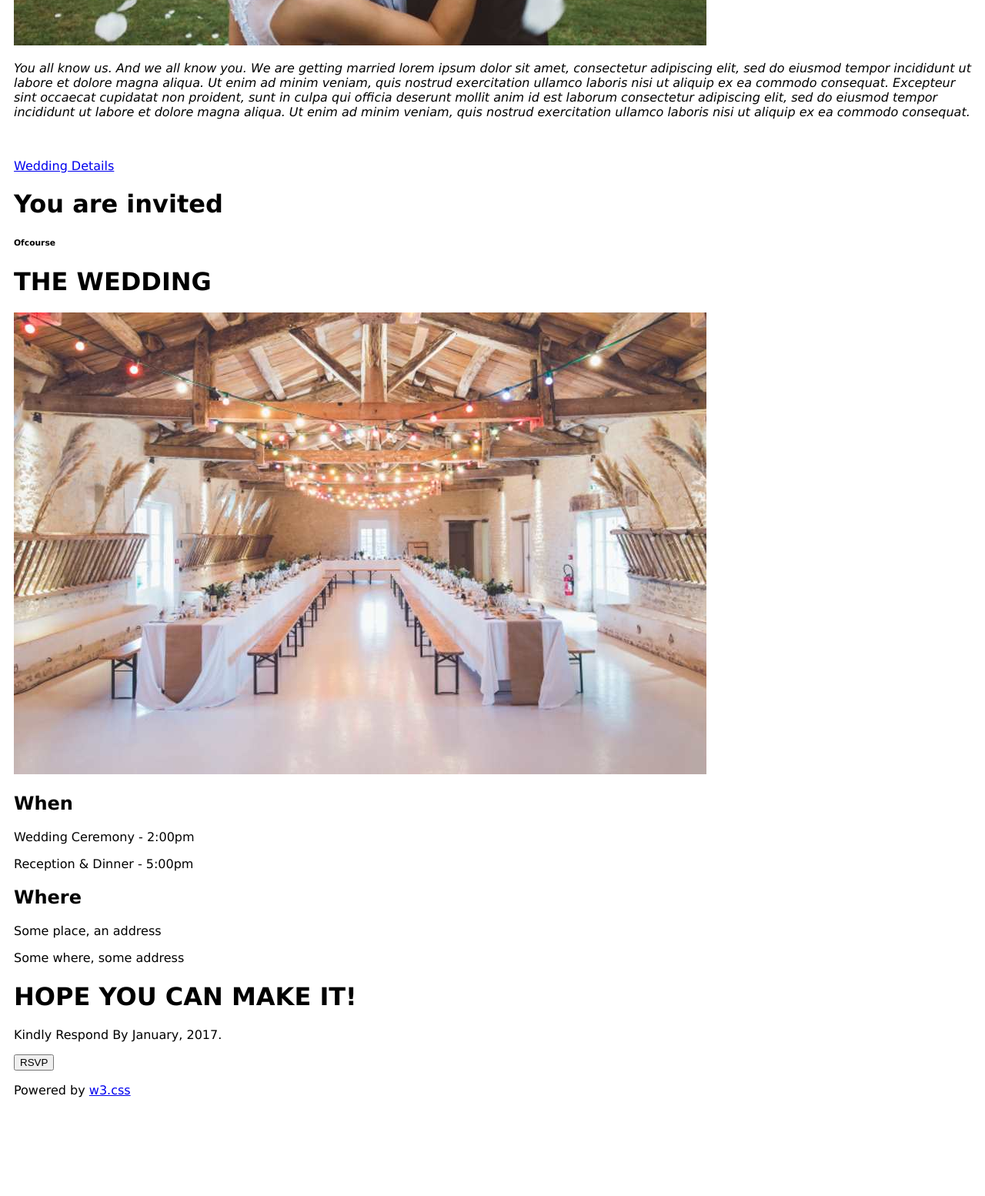
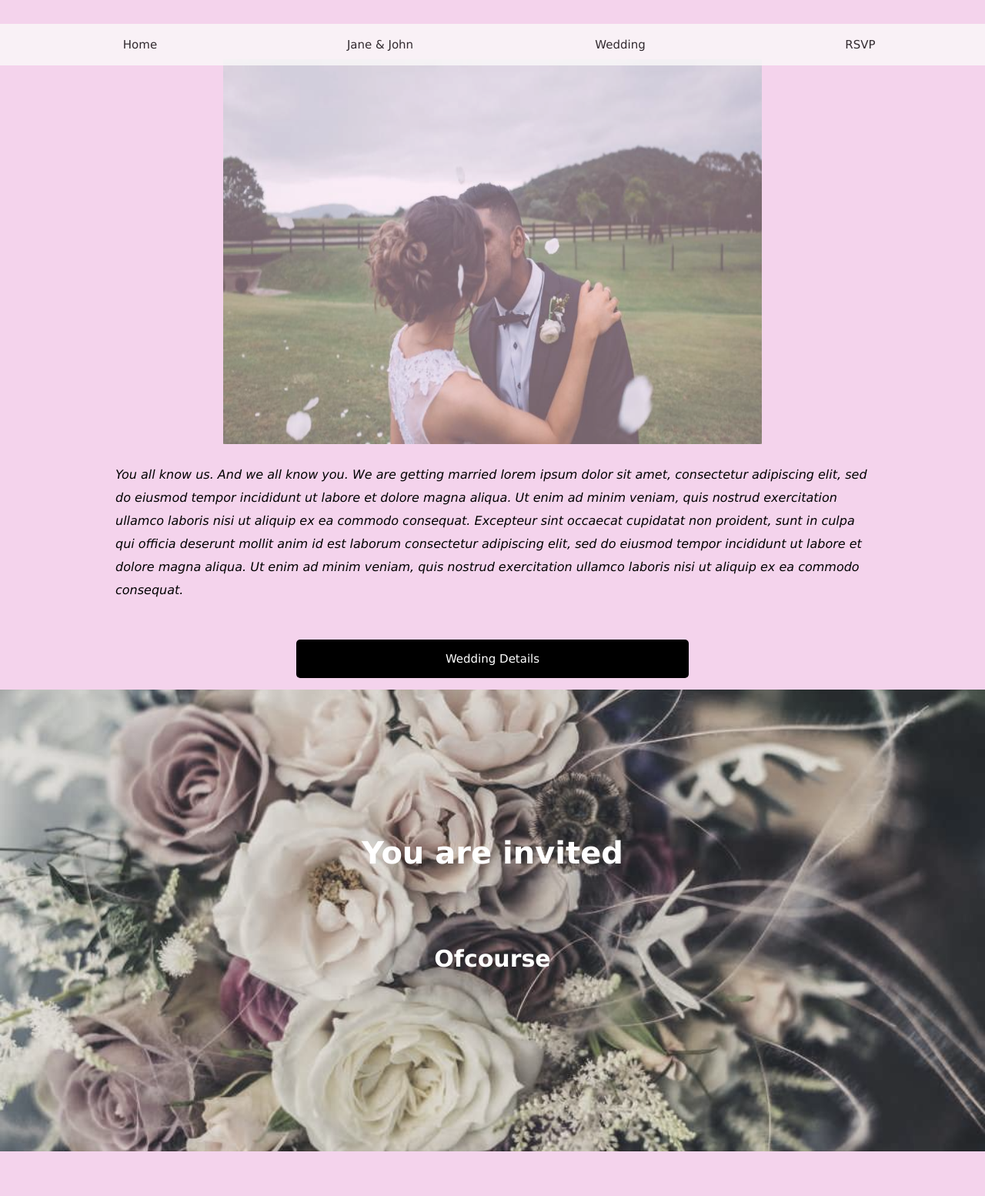
Before and after one commit to solonkonora/wedding-template, a plain HTML site: page index.html in a window 1280 px wide. Shown: the part 715-2269 px from the top of the page at 77% size. Before the commit the page ends 2226 px from the top, so only its background shows below. Drawn offline with Linux system fonts and the light colour scheme; files that its build step writes are made by us from their sources.

Commit message:
done adding the css content for the page

```diff
--- a/assets/style/style.css
+++ b/assets/style/style.css
@@ -1,4 +1,326 @@
 body {
   font-family: "Lucida Sans", "Lucida Sans Regular", "Lucida Grande", Verdana, sans-serif;
+  margin: 0;
+  padding: 0;
+}
+
+.navbar {
+  width: 100vw;
+  display: flex;
+  position: fixed;
+  bottom: 0;
+  background: #fbf9f9;
+  opacity: 0.8;
+  z-index: 5;
+}
+
+.navbar .nav-items {
+  display: flex;
+  align-items: center;
+  justify-content: space-between;
+  padding: 0.5rem 1rem;
+  width: 100%;
+}
+
+.nav-items a {
+  width: 100%;
+  margin: auto;
+  color: #000;
+  text-align: center;
+  text-decoration: none;
+  font-size: 15px;
+  padding: 10px 60px 10px 80px;
+}
+
+.navbar .nav-items a:hover {
+  background-color: #c1c1c1;
+  opacity: none;
+  transition: background-color 0.2s ease;
+}
+
+#rsvp:hover {
+  background-color: #000;
+  color: white;
+  transition: background-color 0.2s ease-in-out;
+}
+
+.header {
+  opacity: 0.6;
+  background-image: url("../images/couple.jpg");
+}
+
+.about-couples img,
+.wedding-info .location img {
+  opacity: 0.6;
+  display: block;
+  margin: 0 auto;
   padding: 10px;
+  width: 700px;
+  height: 500px;
+  border-radius: 2%;
 }
+
+.header,
+.invitation {
+  /* min-height: 100%; */
+  background-position: center;
+  background-size: cover;
+  display: flex;
+  flex-direction: column;
+  justify-content: center;
+  align-items: center;
+  width: 100%;
+  height: 75vh;
+  background-color: #7f7f7f;
+  margin-bottom: -21px;
+}
+
+.header .names {
+  font-size: 60px;
+  color: white;
+}
+
+.header h3 {
+  font-size: 30px;
+  color: white;
+}
+
+.header h2 {
+  font-size: 30px;
+  color: white;
+}
+
+.about {
+  background-color: #f4d3ec;
+}
+
+.about .about-couples .couples-name,
+.location .venue {
+  color: #808080;
+  justify-content: center;
+  justify-self: center;
+  align-items: center;
+  display: flex;
+  height: 20vh;
+}
+
+.about .about-couples p {
+  margin: auto;
+  padding: 15px 150px;
+  justify-content: center;
+  justify-self: center;
+  line-height: 30px;
+}
+
+
+
+.details {
+  margin: auto;
+  display: flex;
+  justify-content: center;
+  width: 50%;
+  background-color: black;
+  color: white;
+  text-decoration: none;
+  border-radius: 5px;
+  padding: 10px;
+  font-size: 15px;
+}
+
+.details:hover {
+  background-color: gray;
+  color: #000;
+}
+
+.invitation {
+  background-image: url("../images/flowers.jpg");
+  filter: grayscale(50%);
+}
+
+.invitation .invite {
+  font-size: 40px;
+  color: white;
+}
+
+.invitation h6 {
+  font-size: 30px;
+  color: white;
+}
+
+.columns {
+  display: flex;
+}
+
+.col-1 {
+  width: 50%;
+  float: left;
+}
+
+.col-2 {
+  width: 50%;
+  float: right;
+}
+
+.columns .col-1 h2,
+.columns .col-2 h2 {
+  font-style: none;
+  text-align: center;
+}
+
+.columns .col-1 p,
+.columns .col-2 p {
+  padding: 15px;
+  text-align: center;
+}
+
+.rsvp-1 {
+  background-color: #f3acac;
+  margin-top: -30px;
+  height: 300px;
+}
+
+.rsvp-1 button {
+  margin: auto;
+  display: flex;
+  justify-content: center;
+  width: 25%;
+  padding: 24px;
+  font-size: larger;
+  background-color: #f26d6d;
+  color: white;
+  text-decoration: none;
+  border-radius: 5px;
+  border-style: none;
+  margin-bottom: -17px;
+}
+
+.rsvp-1 button:hover {
+  background-color: gray;
+  color: #080808;
+}
+
+.rsvp-1 h1 {
+  text-align: center;
+  padding-top: 60px;
+}
+
+.rsvp-1 .response {
+  text-align: center;
+  font-size: 17px;
+  padding-bottom: 20px;
+  padding-top: 10px;
+}
+
+.footer {
+  color: #fff;
+  background-color: #000;
+  padding-top: 16px;
+  padding-bottom: 16px;
+  text-align: center;
+}
+
+.footer .wthree {
+  color: #fff;
+}
+
+
+
+
+
+
+
+
+@media screen and (max-width: 768px) {
+  .nav-items a {
+    color: #000;
+    text-align: center;
+    text-decoration: none;
+    font-size: 15px;
+    padding: 2rem;
+  }
+
+  .header .names {
+    font-size: 50px;
+    color: white;
+    display: block;
+    text-align: center;
+  }
+
+  .header h3 {
+      font-size: 35px;
+      color: white;
+      display: block;
+      text-align: center;
+  }
+
+  .header h2 {
+      font-size: 30px;
+      color: white;
+      display: block;
+  }
+
+  .names {
+    font-size: 64px!important;
+
+  }
+
+  h1, h2, h3, h4, h5, h6 {
+    /* font-family: "Segoe UI",Arial,sans-serif; */
+    font-weight: 400;
+    margin: 10px 0;
+  }
+
+
+
+
+  .about .about-couples p {
+    font-style: italic;
+    margin: auto;
+    padding: 15px;
+    justify-content: center;
+    justify-self: center;
+    line-height: 30px;
+  }
+
+  .about-couples img,
+  .wedding-info .location img {
+    display: block;
+    margin: 0 auto;
+    padding: 10px;
+    width: 300px;
+    height: 150px;
+    border-radius: 4%;
+  }
+
+  .columns {
+      display: block;
+  }
+
+  .columns .col-1 {
+      float: left;
+      width: 100%;
+      background-color: #f4d3ec;
+  }
+
+  .columns .col-2 {
+      float: left;
+      width: 100%;
+      background-color: #f4d3ec;
+  }
+
+  .invitation h6 {
+      font-size: 30px;
+      color: white;
+      padding: 2px;
+  }
+
+  .rsvp-1 {
+    background-color: #f3acac;
+    height: 650px;
+  }
+
+  .rsvp-1 h1 {
+    text-align: center;
+    color: #000;
+  }
+  }
```
